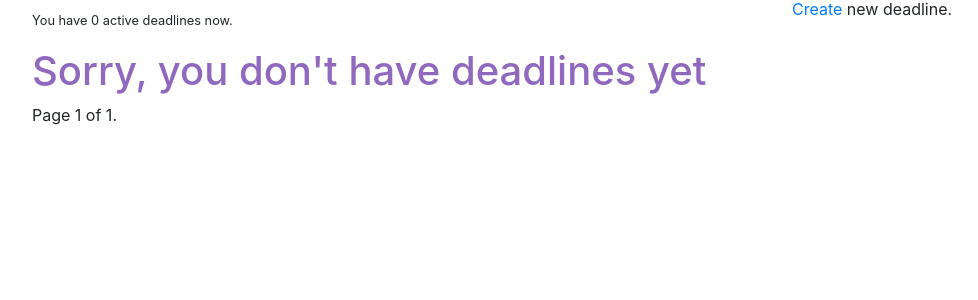
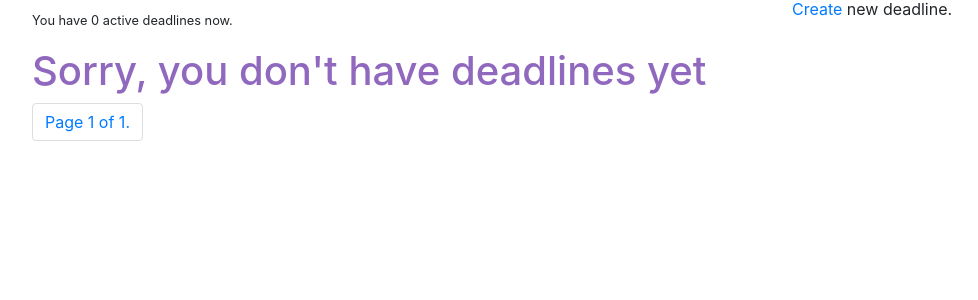
Before and after one commit to lucaromanowski/deadlinekiller, a Django app: page /deadlines/ in a window 1280 px wide. Shown: the part 145-445 px from the top of the page, without its empty margins (53-1031 px from the left). Run offline with Django 3.2, Linux system fonts and the light colour scheme; the visitor is signed in with stand-in values (Sample User, id 1); data that the repository does not hold is empty; some libraries are stand-ins or nearby versions.

Commit message:
bootstrap pagination

```diff
--- a/deadlinekiller/deadlines/templates/pagination.html
+++ b/deadlinekiller/deadlines/templates/pagination.html
@@ -1,3 +1,4 @@
+<!-- Old Pagination
 <div class="pagination">
     <span class="step-links">
         {% if page.has_previous %}
@@ -13,3 +14,31 @@
         {% endif %}
     </span>
 </div>
+-->
+
+
+
+
+<ul class="pagination">
+    {% if page.has_previous %}
+        <li class="page-item">
+          <a class="page-link" href="?page={{ page.previous_page_number }}" aria-label="Previous">
+            <span aria-hidden="true">&laquo;</span>
+            <span class="sr-only">Previous</span>
+          </a>
+        </li>
+    {% endif %}
+        <!--<li class="page-item"><a class="page-link" href="#"></a></li>-->
+        <li class="page-item"><a class="page-link" href="#">Page {{ page.number }} of {{ page.paginator.num_pages }}.</a></li>
+        <!--<li class="page-item"><a class="page-link" href="#"></a></li>-->
+
+    {% if page.has_next %}
+        <li class="page-item">
+
+          <a class="page-link" href="?page={{ page.next_page_number }}" aria-label="Next">
+            <span aria-hidden="true">&raquo;</span>
+            <span class="sr-only">Next</span>
+          </a>
+        </li>
+    {% endif %}
+  </ul>
```
